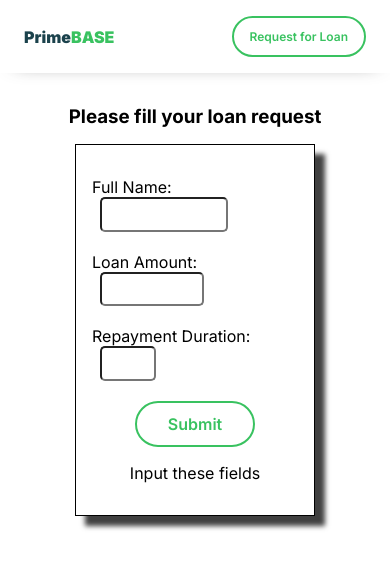
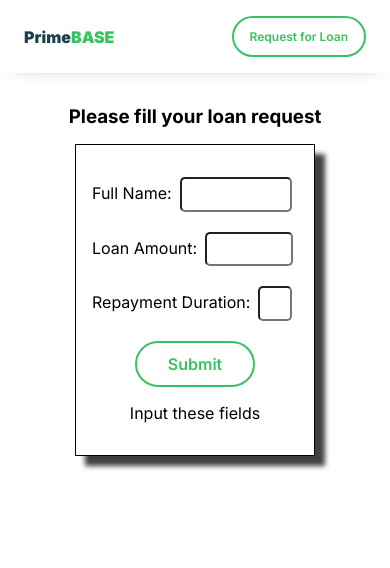
Before and after one commit to Bolurx07/PrimeBase, a React (Create React App) app: page /Request in a window 390 px wide. Shown: the top 568 px of the page. Built offline with nearby package versions, Linux system fonts and the light colour scheme.

Commit message:
Fixed a responsiveness bug

```diff
--- a/src/Pages/Homepage/Homepage.css
+++ b/src/Pages/Homepage/Homepage.css
@@ -4,6 +4,7 @@
     justify-content: space-around;
     align-items: center;
     padding: 1rem 2rem;
+    margin-top: 3rem;
 }
 
 .textpage{
--- a/src/Pages/Request/Request.css
+++ b/src/Pages/Request/Request.css
@@ -29,7 +29,7 @@
 }
 
 #duration{
-    width: 7.5rem;
+    width: 7rem;
 
 }
 
@@ -64,15 +64,15 @@
     }
 
     #name{
-        width: 8rem;
+        width: 7rem;
     }
 
     #loan{
-        width: 6.5rem;
+        width: 5.5rem;
     }
 
     #duration{
-        width: 3.5rem;
+        width: 2.1rem;
 
     }
 }
```
